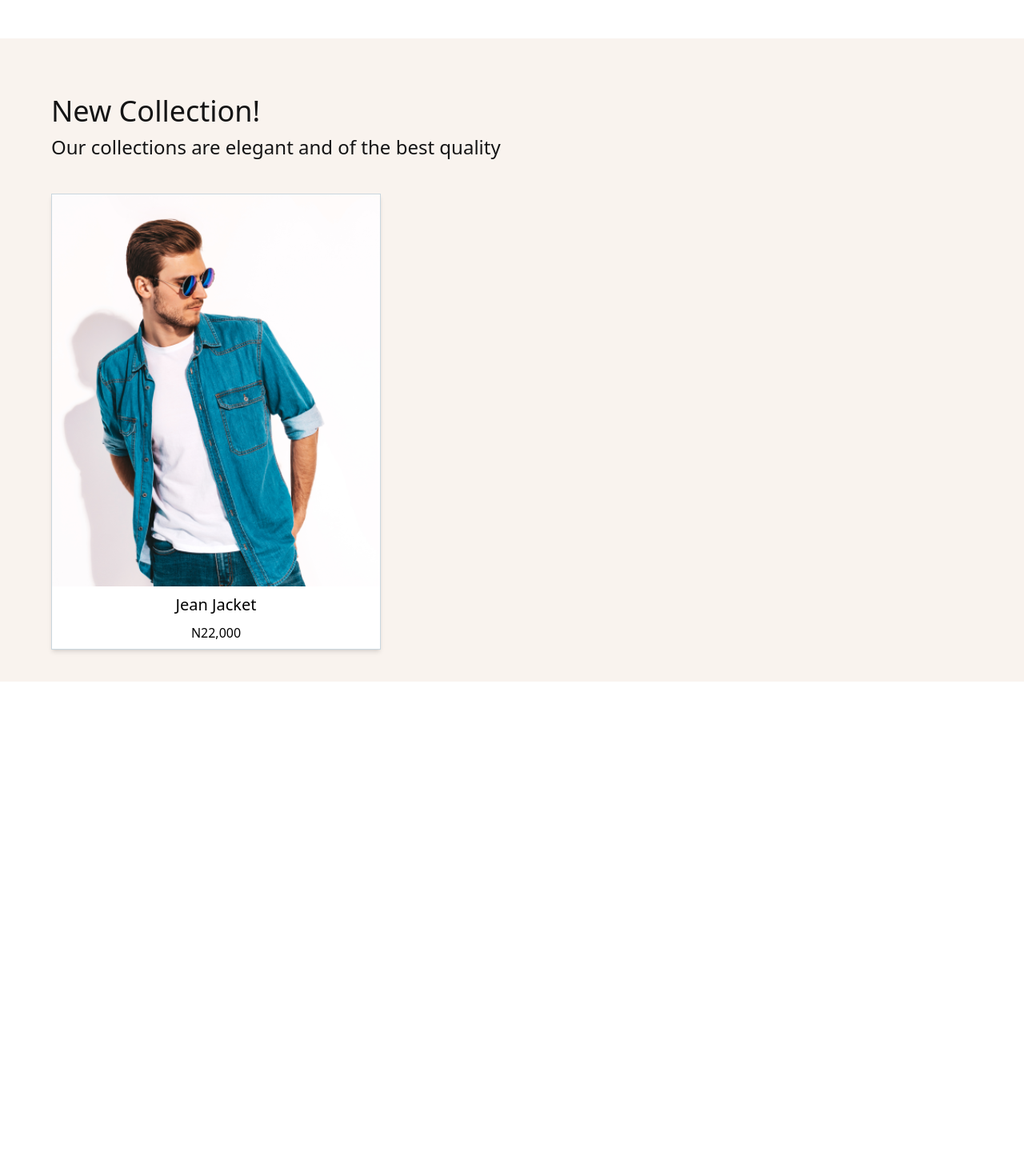
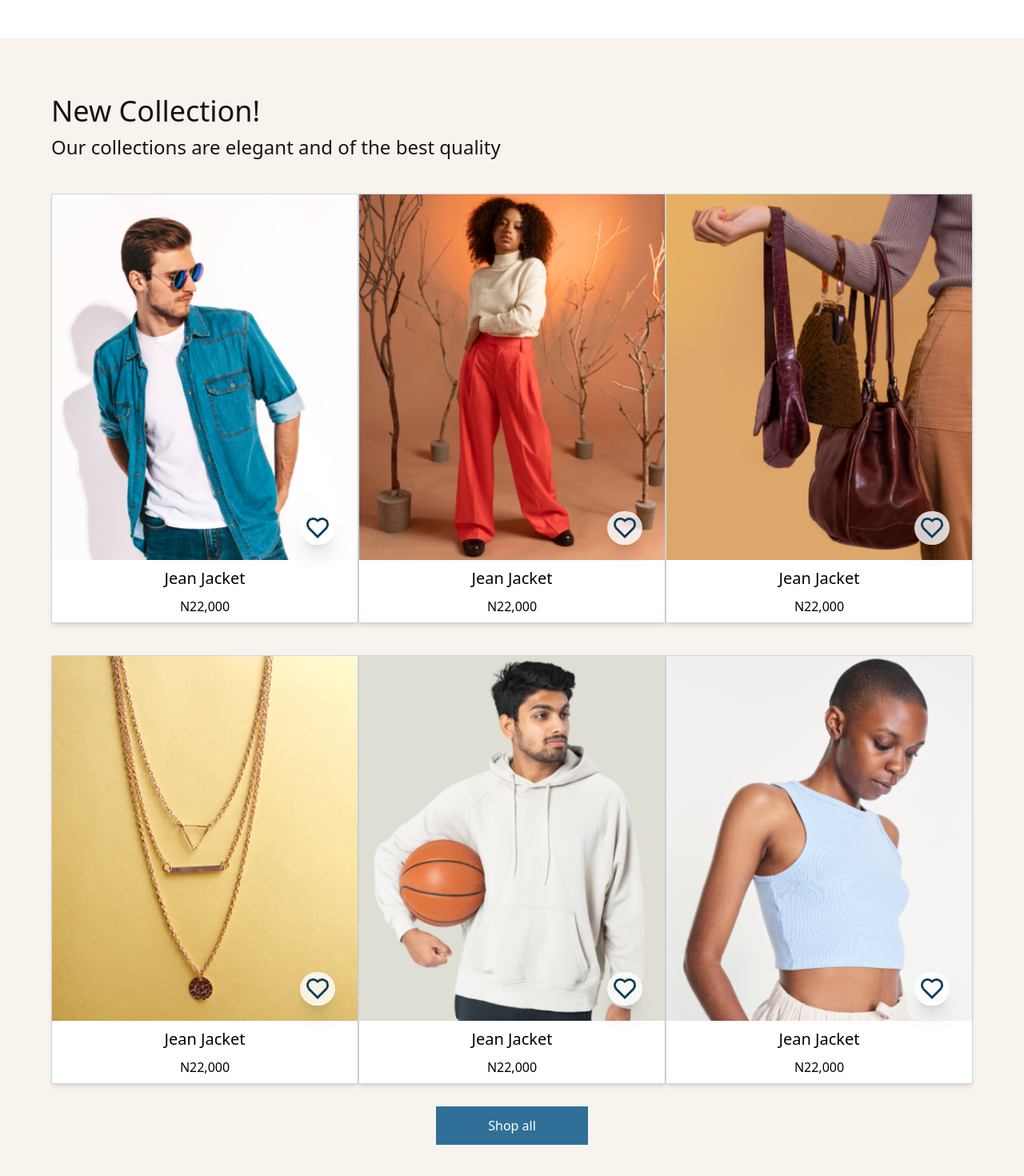
Before and after one commit to alimuhammeddev/Fashion-Fit, a React (Vite) app: page / in a window 1280 px wide. Shown: the part 930-2400 px from the top of the page at 80% size. Before the commit the page ends 1782 px from the top, so only its background shows below. Built offline with nearby package versions, Linux system fonts and the light colour scheme.

Commit message:
finished working on collections

```diff
--- a/src/Components/Collection.jsx
+++ b/src/Components/Collection.jsx
@@ -1,5 +1,5 @@
 import React from 'react'
-import { man1 } from '../assets'
+import { bag, man1, man2, necklace, wishlist, woman1, woman2 } from '../assets'
 
 const Collection = () => {
   return (
@@ -9,10 +9,78 @@ const Collection = () => {
             <p className='text-[#141415] text-[24px]'>Our collections are elegant and of the best quality</p>
         </div>
 
-        <div>
+        <div className='grid md:grid-cols-2 lg:grid-cols-3'>
             <div className='bg-[#ffffff] w-fit pb-2 mt-10 border-[#CAD7DF] border shadow-md'>
-                <div>
+                <div className='relative'>
                     <img src={man1} alt="" />
+                    <div className='absolute bottom-10 right-7 transform translate-y-1/2 bg-[#FFFFFFCC] shadow-xl px-2 py-2 rounded-full w-fit'>
+                        <img src={wishlist} alt="" />
+                    </div>
+                </div>
+                <div className='text-center space-y-2'>
+                    <h1 className='mt-2 text-[20px]'>Jean Jacket</h1>
+                    <h2 className='text-[16px]'>N22,000</h2>
+                </div>
+            </div>
+
+            <div className='bg-[#ffffff] w-fit pb-2 mt-10 border-[#CAD7DF] border shadow-md'>
+                <div className='relative'>
+                    <img src={woman1} alt="" />
+                    <div className='absolute bottom-10 right-7 transform translate-y-1/2 bg-[#FFFFFFCC] shadow-xl px-2 py-2 rounded-full w-fit'>
+                        <img src={wishlist} alt="" />
+                    </div>
+                </div>
+                <div className='text-center space-y-2'>
+                    <h1 className='mt-2 text-[20px]'>Jean Jacket</h1>
+                    <h2 className='text-[16px]'>N22,000</h2>
+                </div>
+            </div>
+
+            <div className='bg-[#ffffff] w-fit pb-2 mt-10 border-[#CAD7DF] border shadow-md'>
+                <div className='relative'>
+                    <img src={bag} alt="" />
+                    <div className='absolute bottom-10 right-7 transform translate-y-1/2 bg-[#FFFFFFCC] shadow-xl px-2 py-2 rounded-full w-fit'>
+                        <img src={wishlist} alt="" />
+                    </div>
+                </div>
+                <div className='text-center space-y-2'>
+                    <h1 className='mt-2 text-[20px]'>Jean Jacket</h1>
+                    <h2 className='text-[16px]'>N22,000</h2>
+                </div>
+            </div>
+
+            <div className='bg-[#ffffff] w-fit pb-2 mt-10 border-[#CAD7DF] border shadow-md'>
+                <div className='relative'>
+                    <img src={necklace} alt="" />
+                    <div className='absolute bottom-10 right-7 transform translate-y-1/2 bg-[#FFFFFFCC] shadow-xl px-2 py-2 rounded-full w-fit'>
+                        <img src={wishlist} alt="" />
+                    </div>
+                </div>
+                <div className='text-center space-y-2'>
+                    <h1 className='mt-2 text-[20px]'>Jean Jacket</h1>
+                    <h2 className='text-[16px]'>N22,000</h2>
+                </div>
+            </div>
+
+            <div className='bg-[#ffffff] w-fit pb-2 mt-10 border-[#CAD7DF] border shadow-md'>
+                <div className='relative'>
+                    <img src={man2} alt="" />
+                    <div className='absolute bottom-10 right-7 transform translate-y-1/2 bg-[#FFFFFFCC] shadow-xl px-2 py-2 rounded-full w-fit'>
+                        <img src={wishlist} alt="" />
+                    </div>
+                </div>
+                <div className='text-center space-y-2'>
+                    <h1 className='mt-2 text-[20px]'>Jean Jacket</h1>
+                    <h2 className='text-[16px]'>N22,000</h2>
+                </div>
+            </div>
+
+            <div className='bg-[#ffffff] w-fit pb-2 mt-10 border-[#CAD7DF] border shadow-md'>
+                <div className='relative'>
+                    <img src={woman2} alt="" />
+                    <div className='absolute bottom-10 right-7 transform translate-y-1/2 bg-[#FFFFFFCC] shadow-xl px-2 py-2 rounded-full w-fit'>
+                        <img src={wishlist} alt="" />
+                    </div>
                 </div>
                 <div className='text-center space-y-2'>
                     <h1 className='mt-2 text-[20px]'>Jean Jacket</h1>
@@ -20,6 +88,9 @@ const Collection = () => {
                 </div>
             </div>
         </div>
+        <div className='mx-auto text-center mt-7'>
+            <button className='bg-[#307098] w-[190px] h-[48px] text-[#ffffff]'>Shop all</button>
+        </div>
     </section>
   )
 }
```
Also changed, not shown: src/assets/woman.png (added).
